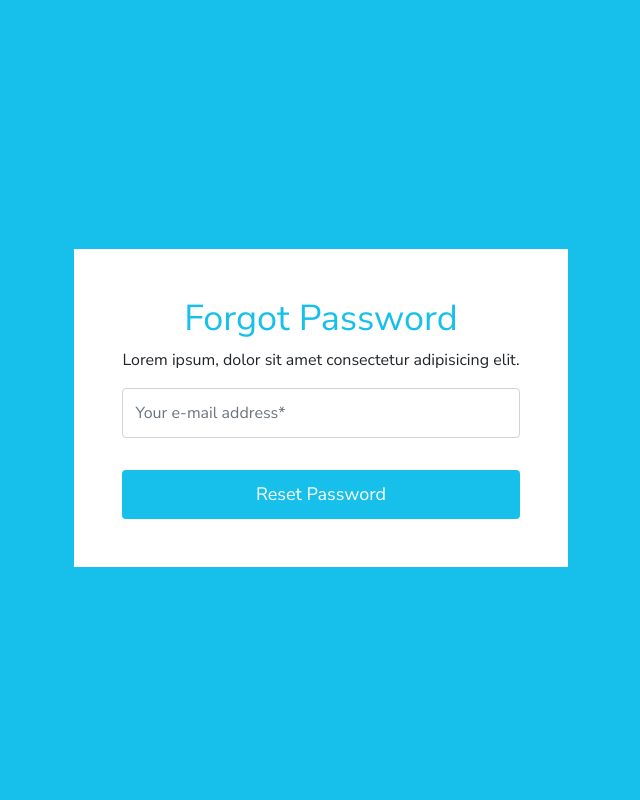
After one commit to Kha1ig/e-commerce-project, a Django app: page /register/login/reset-password in a window 1280 px wide. The commit adds this page. Shown: the whole page, without its empty margins (319-959 px from the left). Run offline with Django 4.2, Linux system fonts and the light colour scheme; some libraries are stand-ins or nearby versions.

Commit message:
Some additions

```diff
--- /dev/null
+++ b/e-commerce project/register/templates/forgot-password.html
@@ -0,0 +1,69 @@
+<!DOCTYPE html>
+<html>
+<head>
+<title>Reset Password Form In Bootstrap</title>
+<meta name="viewport" content="width=device-width, initial-scale=1">
+<link href="https://fonts.googleapis.com/css?family=Nunito+Sans:300i,400,700&display=swap" rel="stylesheet">
+<link rel="stylesheet" href="https://maxcdn.bootstrapcdn.com/bootstrap/4.5.0/css/bootstrap.min.css">
+<style>
+         body {
+         background-color: #17c0eb;
+         font-family: Nunito Sans;
+         }
+         .btn {
+         background-color: #17c0eb;
+         width: 100%;
+         color: #fff;
+         padding: 10px;
+         font-size: 18px;
+         }
+         .btn:hover {
+         background-color: #2d3436;
+         color: #fff;
+         }
+         input {
+         height: 50px !important;
+         }
+         .form-control:focus {
+         border-color: #18dcff;
+         box-shadow: none;
+         }
+         h3 {
+         color: #17c0eb;
+         font-size: 36px;
+         }
+         .cw {
+         width: 35%;
+         }
+         @media(max-width: 992px) {
+         .cw {
+         width: 60%;
+         }
+         }
+         @media(max-width: 768px) {
+         .cw {
+         width: 80%;
+         }
+         }
+         @media(max-width: 492px) {
+         .cw {
+         width: 90%;
+         }
+         }
+      </style>
+</head>
+<body>
+<div class="container d-flex justify-content-center align-items-center vh-100">
+<div class="bg-white text-center p-5 mt-3 center">
+<h3>Forgot Password </h3>
+<p>Lorem ipsum, dolor sit amet consectetur adipisicing elit.</p>
+<form class="pb-3" action="#">
+<div class="form-group">
+<input type="email" class="form-control" placeholder="Your e-mail address*" required>
+</div>
+</form>
+<button type="button" class="btn">Reset Password</button>
+</div>
+</div>
+</body>
+</html>
--- a/e-commerce project/register/templates/login.html
+++ b/e-commerce project/register/templates/login.html
@@ -25,7 +25,7 @@
                   <label class="form-label" for="typePasswordX">Password</label>
                 </div>
 
-                <p class="small mb-5 pb-lg-2"><a class="text-white-50" href="#!">Forgot password?</a></p>
+                <p class="small mb-5 pb-lg-2"><a class="text-white-50" href="{% url 'register:forgot-password' %}">Forgot password?</a></p>
 
                 <button class="btn btn-outline-light btn-lg px-5" type="submit">Login</button>
 
--- a/e-commerce project/register/url.py
+++ b/e-commerce project/register/url.py
@@ -1,5 +1,5 @@
 from django.urls import path, re_path
-from register.views import register,login, activate
+from register.views import register,login, forgot_password ,activate
 
 app_name = 'register'
 
@@ -8,5 +8,6 @@ urlpatterns = [
     re_path(r'^activate/(?P<uidb64>[0-9A-Za-z_\-]+)/(?P<token>[0-9A-Za-z]{1,13}-[0-9A-Za-z]{1,33})/$',
             activate, name='activate'),
     path('login', login, name='login'),
+    path('login/reset-password', forgot_password, name='forgot-password'),
 
 ]
--- a/e-commerce project/register/views.py
+++ b/e-commerce project/register/views.py
@@ -1,3 +1,4 @@
+from urllib import request
 from django.shortcuts import redirect, render
 from django.urls import reverse_lazy
 from register.forms import RegistrationForm
@@ -10,6 +11,11 @@ from django.contrib.auth.decorators import login_required
 from django.contrib.auth import authenticate, get_user_model, login as django_login, logout as django_logout
 User = get_user_model()
 # Create your views here.
+
+def forgot_password(request):
+
+    return render(request, 'forgot-password.html')
+
 def login(request):
 
     return render(request, 'login.html')
```
